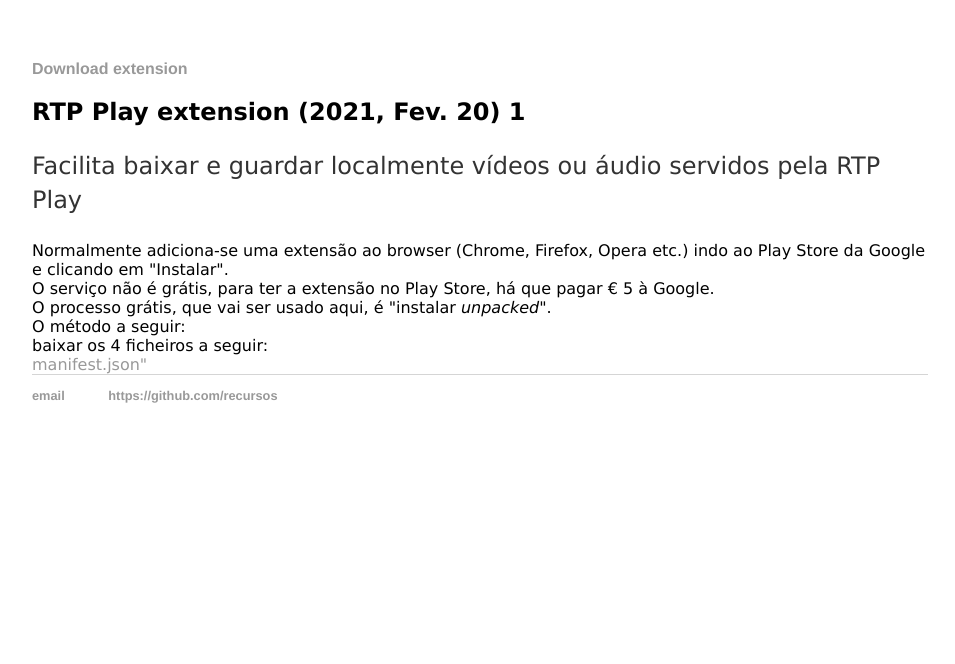
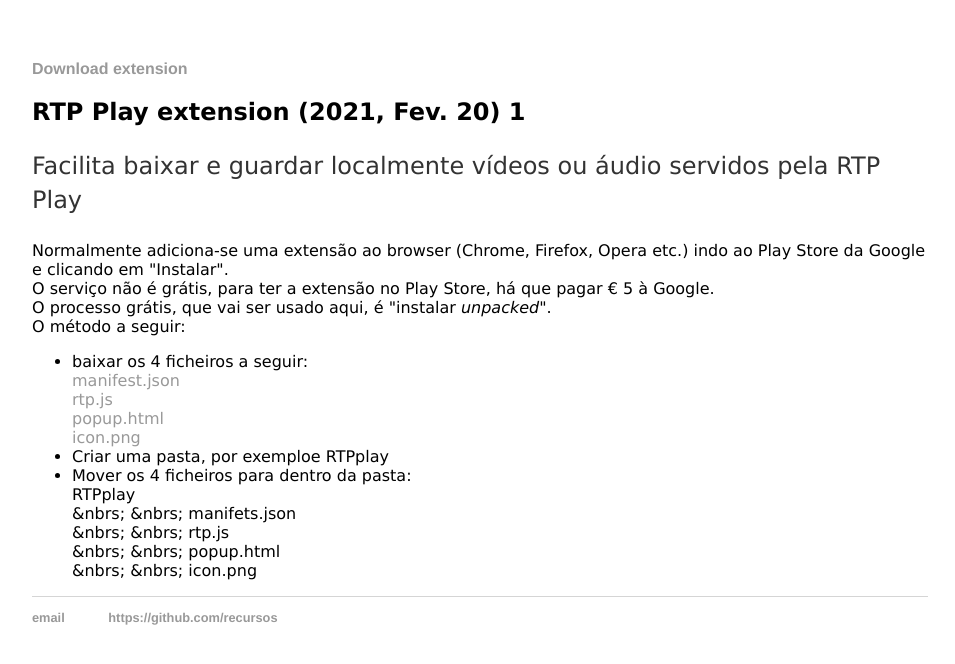
Before and after one commit to rtpplay/recursos.github.io, a Jekyll site: the page built from index.html, in a window 1280 px wide. Shown: the top 664 px of the page, without its empty margins (160-1115 px from the left). Built offline with Jekyll 4.4.1, drawn with Linux system fonts in a browser that asks for light colours.

Commit message:
Update index.html

```diff
--- a/index.html
+++ b/index.html
@@ -15,7 +15,27 @@
 	<br>
 	O método a seguir:
 	<br>
+	<ul>
+	<li>
 	baixar os 4 ficheiros a seguir:<br>
-	<a href="files/manifest.json">manifest.json"</a>
+	<a href="files/manifest.json" download>manifest.json</a> <br>
+	<a href="files/rtp.js" download>rtp.js</a> <br>
+	<a href="files/popup.html" download>popup.html</a> <br>
+	<a href="files/icon.png" download>icon.png</a> <br>
+		</li>
+		<li>
+	Criar uma pasta, por exemploe
+			RTPplay
+			</li>
+		<li>
+			Mover os 4 ficheiros para dentro da pasta:<br>
+			RTPplay<br>
+			&nbrs; &nbrs; manifets.json<br>
+			&nbrs; &nbrs; rtp.js<br>
+			&nbrs; &nbrs; popup.html<br>
+			&nbrs; &nbrs; icon.png<br>
+
+
+		</li>
 
 </div>
```
